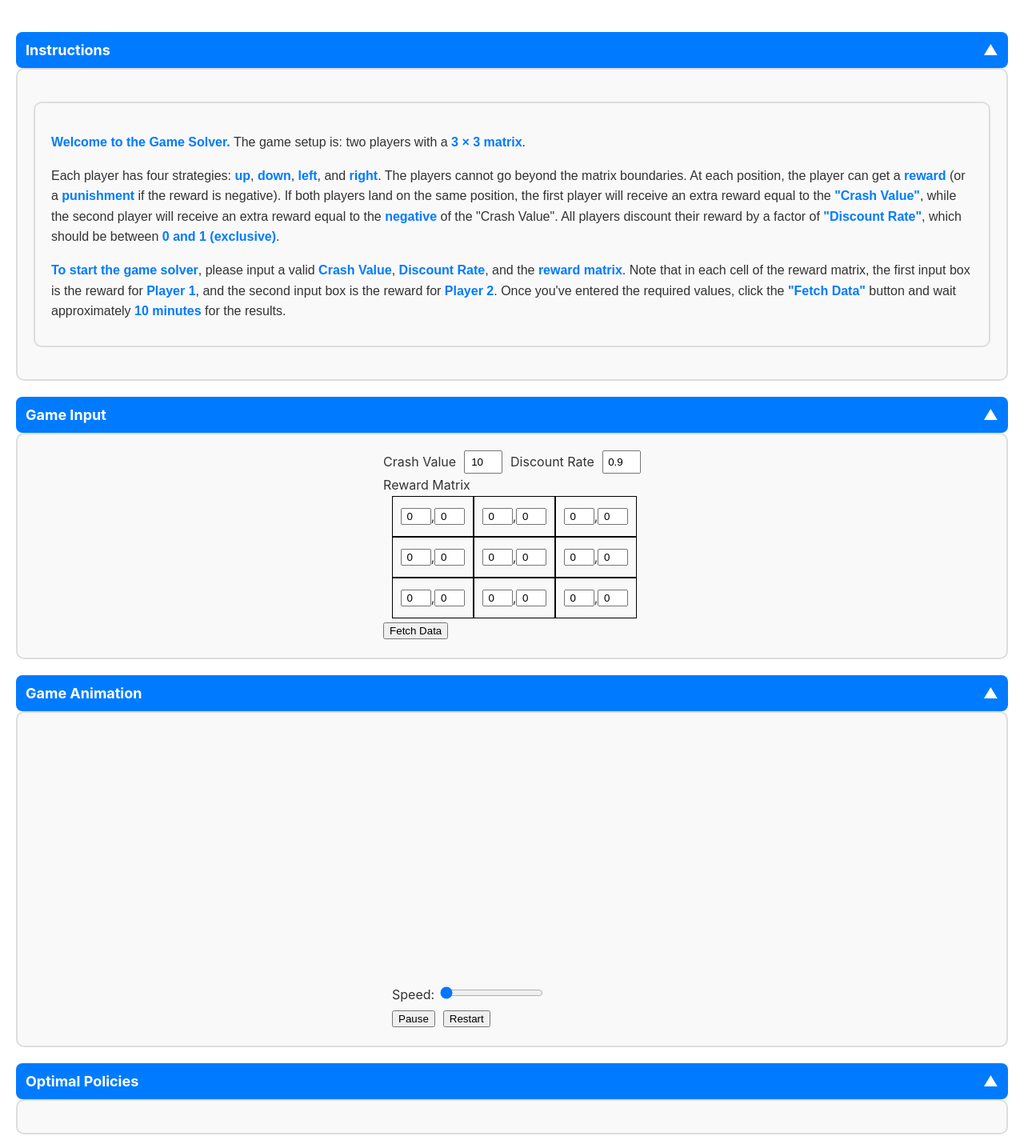
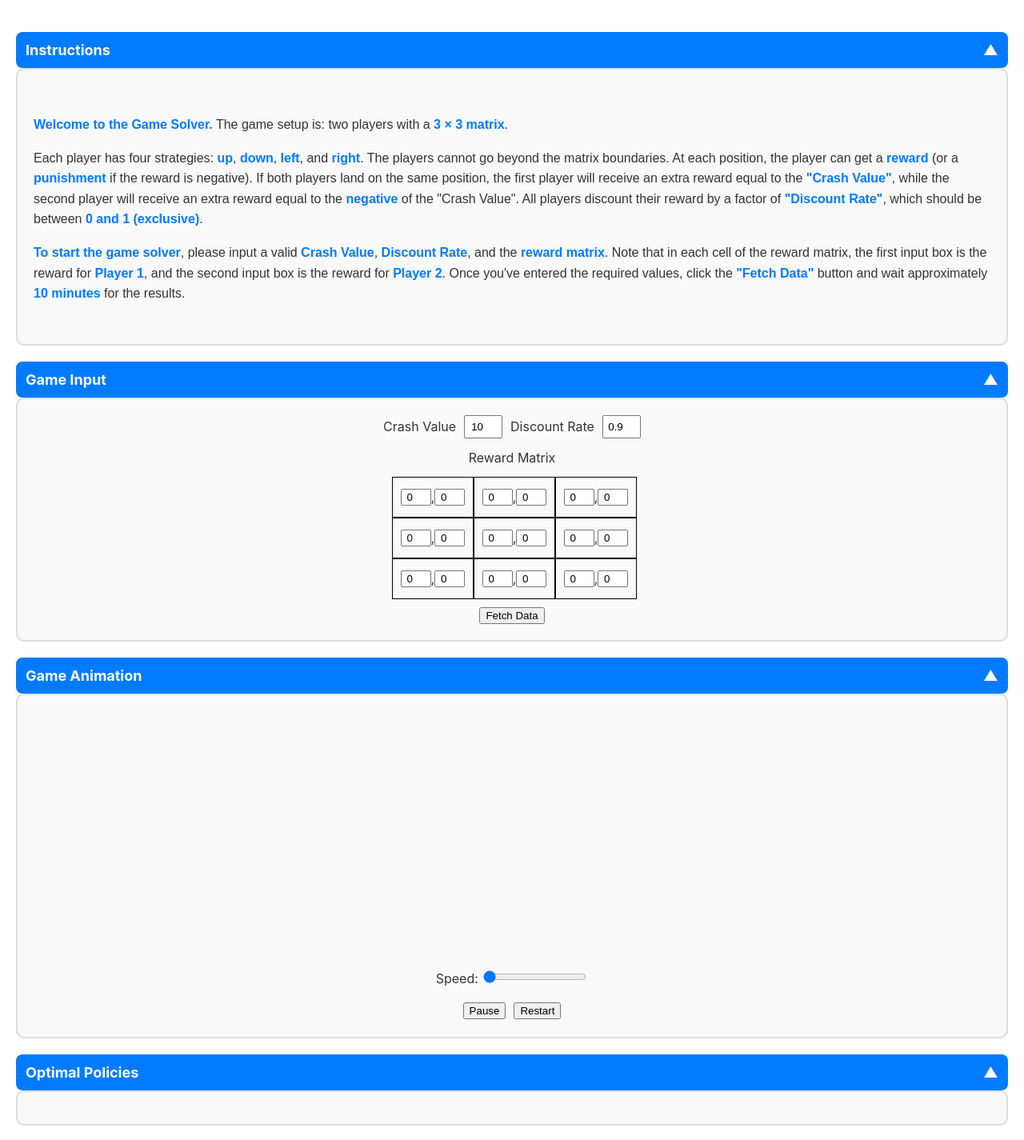
Before and after one commit to zelongjiang123/GameVisualization, a React app: page / in a window 1280 px wide. Shown: the top 1425 px of the page at 80% size. Built offline with nearby package versions, Linux system fonts and the light colour scheme.

Commit message:
update styles

```diff
--- /dev/null
+++ b/src/components/GameAnimation.less
@@ -0,0 +1,6 @@
+.game-animation {
+    display: flex;
+    flex-direction: column;
+    align-items: center;
+    gap: 10px;
+}
--- a/src/components/GameAnimation.tsx
+++ b/src/components/GameAnimation.tsx
@@ -1,4 +1,5 @@
 import React, { useRef, useEffect, useState } from "react";
+import "./GameAnimation.less"
 
 const GRID_SIZE = 3;
 const CELL_SIZE = 100;
@@ -96,7 +97,7 @@ const GameAnimation: React.FC<GameAnimationProps> = ({ positions1, positions2 })
   }
 
   return (
-    <div>
+    <div className="game-animation">
       <canvas ref={canvasRef} width={GRID_SIZE * CELL_SIZE} height={GRID_SIZE * CELL_SIZE} />
 
       <div style={{ marginTop: 10 }}>
@@ -111,13 +112,15 @@ const GameAnimation: React.FC<GameAnimationProps> = ({ positions1, positions2 })
         />
       </div>
 
-      <button onClick={() => setIsRunning((prev) => !prev)} style={{ marginRight: 10 }}>
-        {isRunning ? "Pause" : "Resume"}
-      </button>
+      <div>
+        <button onClick={() => setIsRunning((prev) => !prev)} style={{ marginRight: 10 }}>
+          {isRunning ? "Pause" : "Resume"}
+        </button>
 
-      <button onClick={() => {onRestart();}}>
-        Restart
-      </button>
+        <button onClick={() => { onRestart(); }}>
+          Restart
+        </button>
+      </div>
     </div>
   );
 };
--- a/src/pages/game_input_page/GameInput.less
+++ b/src/pages/game_input_page/GameInput.less
@@ -1,4 +1,8 @@
 .game-input {
+    display: flex;
+    flex-direction: column;
+    align-items: center;
+    gap: 10px;
     .game-input-textbox-container {
         justify-content: center;
         display: flex;
@@ -9,13 +13,13 @@
         }
     }
 
-    .game-input-container {
+    .game-input-matrix-container {
         display: grid;
         grid-template-columns: repeat(3, 1fr);
         max-width: 300px;
         margin: auto;
 
-        .game-input-content {
+        .game-input-matrix {
             display: flex;
             align-items: center;
             justify-content: center;
--- a/src/pages/game_input_page/GameInput.tsx
+++ b/src/pages/game_input_page/GameInput.tsx
@@ -64,12 +64,12 @@ const GameInput: React.FC<GameInputProps> = ({
           </div>
         </div>
         <label>Reward Matrix</label>
-        <div className="game-input-container">
+        <div className="game-input-matrix-container">
           {context.rewardMatrix.map((row, rowIndex) =>
             row.map((cell, colIndex) => (
               <div
                 key={`${rowIndex}-${colIndex}`}
-                className="game-input-content"
+                className="game-input-matrix"
               >
                 <input
                   type="number"
--- a/src/pages/instruction_page/Instruction.less
+++ b/src/pages/instruction_page/Instruction.less
@@ -1,8 +1,4 @@
 .instruction {
-    background-color: #f9f9f9;
-    border: 2px solid #ddd;
-    border-radius: 10px;
-    padding: 20px;
     margin: 20px auto;
     font-family: Arial, sans-serif;
     color: #333;
```
